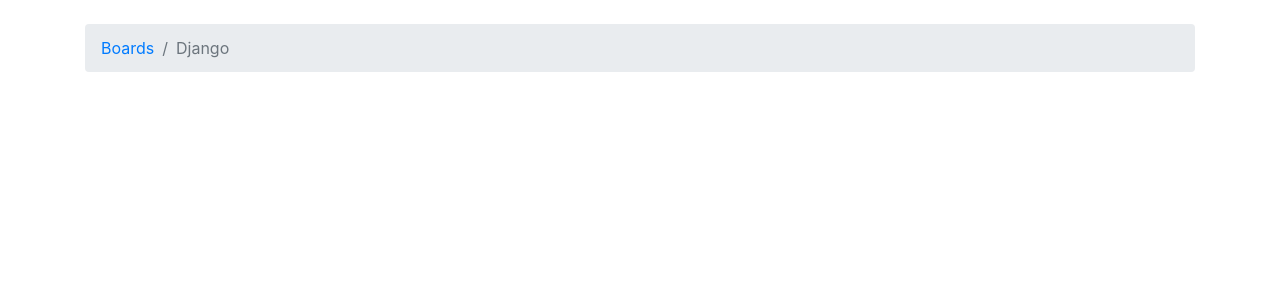
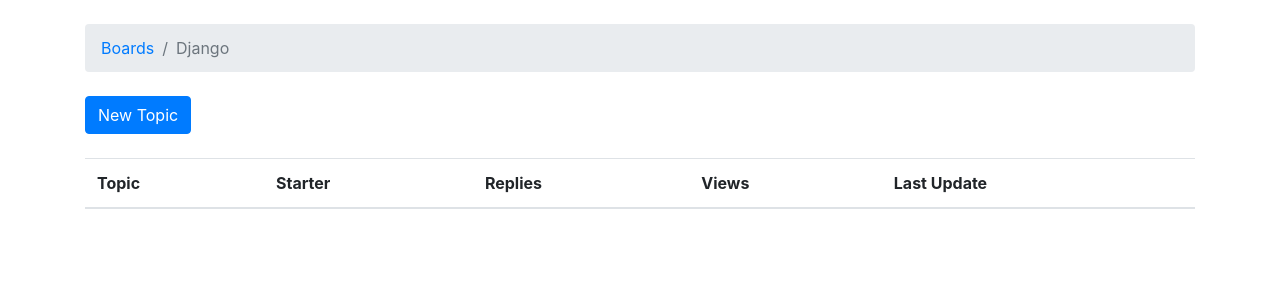
Before and after one commit to caryangBingo/face_project, a Django app: page /boards/1/ in a window 1280 px wide. Shown: the part 56-356 px from the top of the page. Run offline with Django 3.2, Linux system fonts and the light colour scheme; data comes from the database, SQL or seed files in the repository; data that the repository does not hold is empty; parts of the project's set-up code (start-up, migrations or seed data) failed here and were passed over; some libraries are stand-ins or nearby versions; some web fonts are replaced.

Commit message:
修改表单

```diff
--- a/boards/views.py
+++ b/boards/views.py
@@ -1,6 +1,8 @@
-from django.shortcuts import render
+from django.contrib.auth.models import User
+from django.shortcuts import render, redirect, get_object_or_404
 from django.http import HttpResponse
-from .models import Board
+from .models import Board, Topic, Post
+from .forms import NewTopicForm
 
 # Create your views here.
 
@@ -18,4 +20,22 @@ def board_topics(request, pk):
 
 def new_topic(request, pk):
     board = get_object_or_404(Board, pk=pk)
+    user = User.objects.first()
+
+    if request.method == 'POST':
+        form = NewTopicForm(request.POST)
+        if form.is_valid():
+            topic = form.save(commit=False)
+            topic.board = board
+            topic.starter = user
+            topic.save()
+            post = Post.objects.create(
+                message=message,
+                topic=topic,
+                created_by=user
+            )
+
+            return redirect('board_topics', pk=board.pk)
+    else:
+        form = NewTopicForm()
     return render(request, 'new_topic.html', {'board': board})
--- a/templates/new_topic.html
+++ b/templates/new_topic.html
@@ -2,7 +2,7 @@
 {% block title %}Start a New Topic{% endblock %}
 {% block breadcrumb %}
     <li class="breadcrumb-item"><a href="{% url 'home' %}">Boards</a></li>
-    <li class="breadcrumb-item"><a href="{% url 'board_topics'board.pk %}">{{ board.name }}</a></li>
+    <li class="breadcrumb-item"><a href="{% url 'board_topics' board.pk %}">{{ board.name }}</a></li>
     <li class="breadcrumb-item active">New topic</li>
 {% endblock %} {% block content %}
 <form method="post">
--- a/templates/topics.html
+++ b/templates/topics.html
@@ -2,9 +2,35 @@
 {% block title %}
     {{ board.name }} - {{ block.super }}
 {% endblock %}
+
 {% block breadcrumb %}
     <li class="breadcrumb-item"><a href="{% url 'home' %}">Boards</a></li>
     <li class="breadcrumb-item active">{{ board.name }}</li>
-{% endblock %} {% block content %}
-<!-- just leaving it empty for now. we will add core here soon. -->
 {% endblock %}
+{% block content %}
+    <div class="mb-4">
+        <a href="{% url 'new_topic' board.pk %}" class="btn btn-primary">New Topic</a>
+    </div>
+    <table class="table">
+        <thead class="thead-inverse">
+            <tr>
+                <th>Topic</th>
+                <th>Starter</th>
+                <th>Replies</th>
+                <th>Views</th>
+                <th>Last Update</th>
+            </tr>
+        </thead>
+        <tbody>
+            {% for topic in board.topics.all %}
+            <tr>
+                <td>{{ topic.subject }}</td>
+                <td>{{ topic.starter.username }}</td>
+                <td>0</td>
+                <td>0</td>
+                <td>{{ topic.last_updated }}</td>
+            </tr>
+            {% endfor %}
+        </tbody>
+    </table>
+{% endblock %}
```
Also changed, not shown: boards/forms.py (added, +18 -0 lines).
